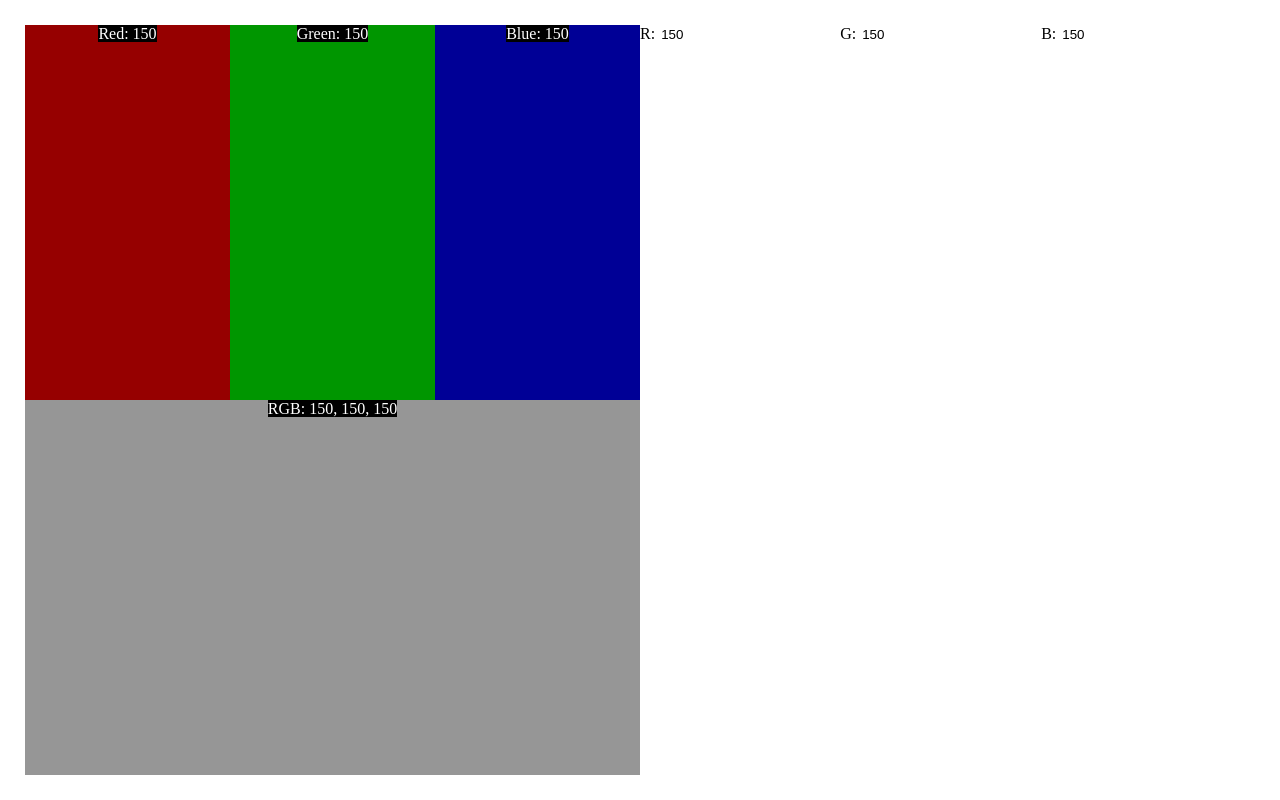
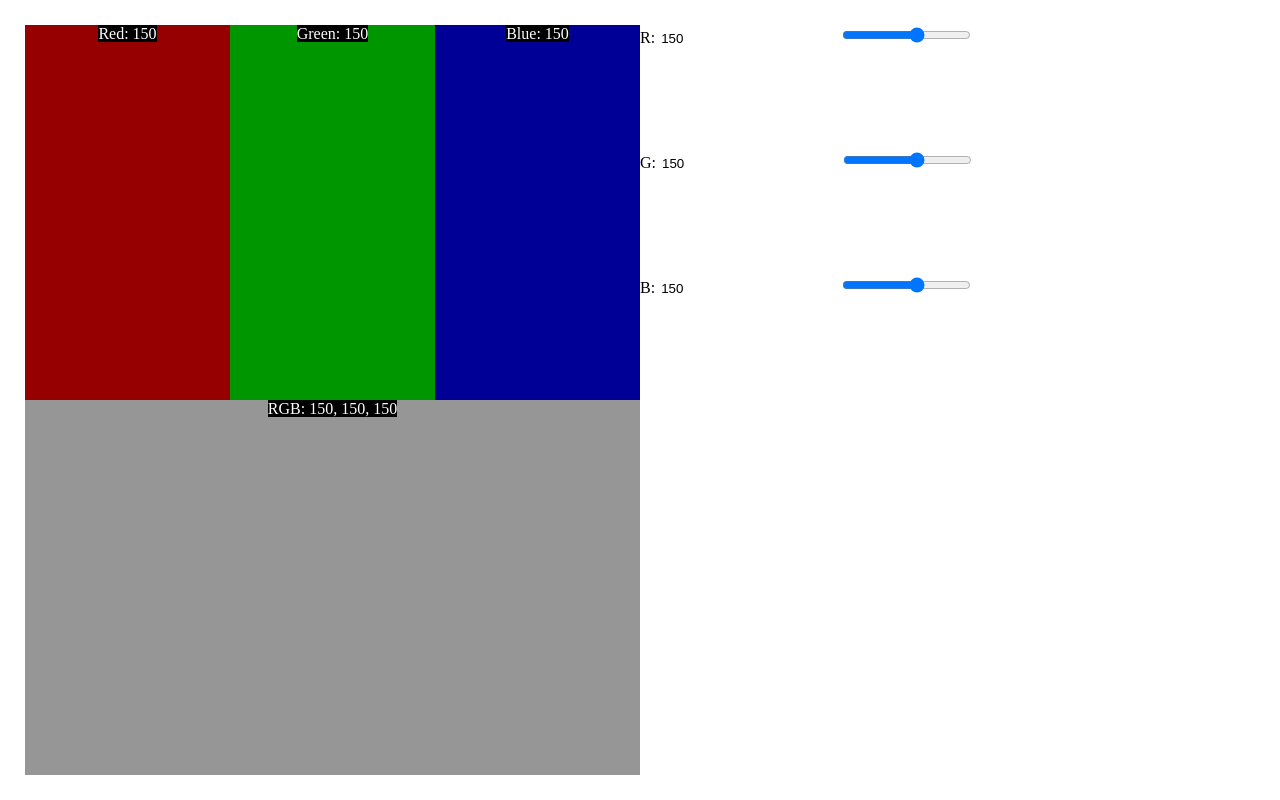
Before and after one commit to zkevinbai/Chameleon, a React (Create React App) app: page / in a window 1280 px wide. Built offline with nearby package versions, Linux system fonts and the light colour scheme.

Commit message:
Add structure to inputs

```diff
--- a/src/App.js
+++ b/src/App.js
@@ -14,8 +14,11 @@ export default class App extends React.Component {
   }
 
   handleChange(e){
-    let change = {}
-    change[e.target.name] = e.target.value
+    const name = e.target.name;
+    const value = e.target.value;
+    const change = {}
+
+    change[name] = value
     this.setState(change)
   }
 
@@ -62,25 +65,61 @@ export default class App extends React.Component {
           </div>
         </div>
         <div className="input">
-          <div className="rgb-inputs">
+          <div className="input-rgb">
+            <div className="input-r input-color">
               R: <input
                   type="text"
                   name="colorR"
                   value={this.state.colorR}
                   onChange={this.handleChange}
                   ></input>
+
+                  <input
+                  type="range"
+                  min="0"
+                  max="255"
+                  name="colorR"
+                  value={this.state.colorR}
+                  onChange={this.handleChange}
+                  ></input>
+            </div>
+
+            <div className="input-g input-color">
               G: <input
                   type="text"
                   name="colorG"
                   value={this.state.colorG}
                   onChange={this.handleChange}
                   ></input>
+
+                <input
+                  type="range"
+                  min="0"
+                  max="255"
+                  name="colorG"
+                  value={this.state.colorG}
+                  onChange={this.handleChange}
+                ></input>
+            </div>
+
+            <div className="input-b input-color">
               B: <input
                   type="text"
                   name="colorB"
                   value={this.state.colorB}
                   onChange={this.handleChange}
                   ></input>
+
+                <input
+                  type="range"
+                  min="0"
+                  max="255"
+                  name="colorB"
+                  value={this.state.colorB}
+                  onChange={this.handleChange}
+                ></input>
+            </div>
+
           </div>
         </div>
       </div>
```
Lines whose indentation alone changed are shown as unchanged.
